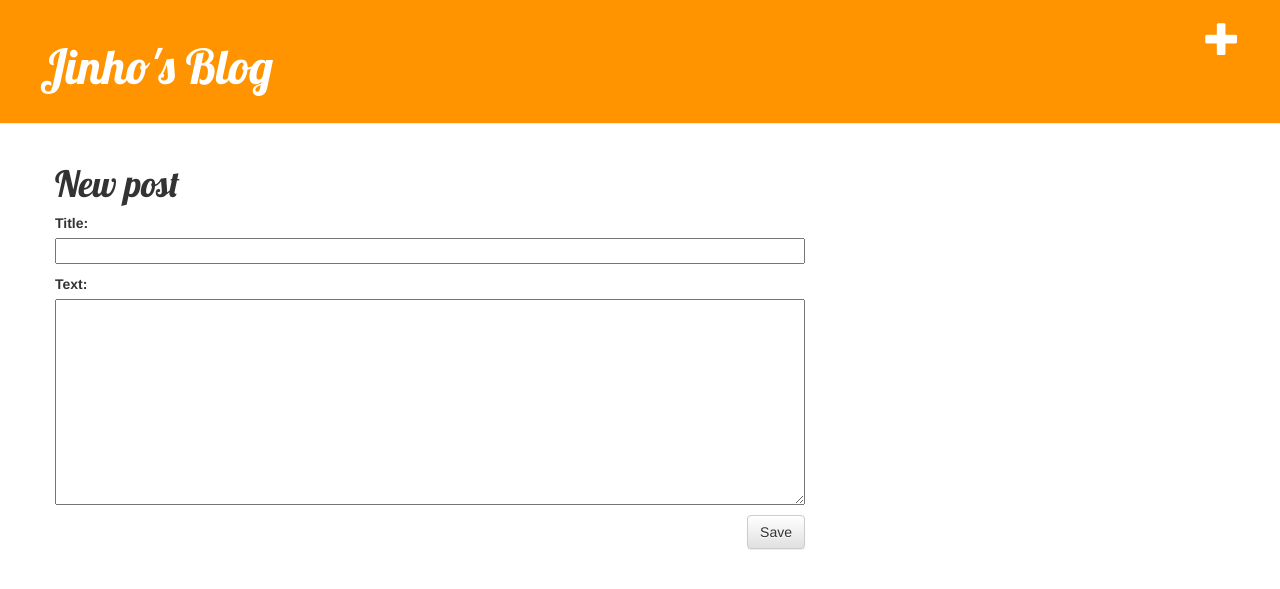
After one commit to jinhojangkr/my-first-blog, a Django app: page /post/new/ in a window 1280 px wide. The commit adds this page. Shown: the top 589 px of the page. Run offline with Django 3.2, Linux system fonts and the light colour scheme; some libraries are stand-ins or nearby versions.

Commit message:
Added views

```diff
--- /dev/null
+++ b/blog/forms.py
@@ -0,0 +1,9 @@
+from django import forms
+
+from .models import Post
+
+class PostForm(forms.ModelForm):
+
+	class Meta:
+		model = Post
+		fields = ('title', 'text',)
--- a/blog/static/css/blog.css
+++ b/blog/static/css/blog.css
@@ -22,6 +22,7 @@ h1, h2, h3, h4 {
 font-family: 'Lobster', cursive;
 }
 .date {
+float: right;
 color: #828282;
 }
 .save {
--- a/blog/templates/blog/base.html
+++ b/blog/templates/blog/base.html
@@ -9,13 +9,14 @@
 	</head>
 	<body>
 		<div class="page-header">
-		<h1><a href="/">Jinho's Blog</a></h1>
+			<a href="{% url 'post_new' %}" class="top-menu"><span class="glyphicon glyphicon-plus"></span></a>
+			<h1><a href="/">Jinho's Blog</a></h1>
 		</div>
 		<div class="content container">
 		<div class="row">
 		<div class="col-md-8">
-		{% block content %}
-		{% endblock %}
+			{% block content %}
+			{% endblock %}
 		</div>
 		</div>
 		</div>
--- a/blog/templates/blog/post_detail.html
+++ b/blog/templates/blog/post_detail.html
@@ -6,6 +6,8 @@
 {{ post.published_date }}
 </div>
 {% endif %}
+<a class="btn btn-default" href="{% url 'post_edit' pk=post.pk %}"><span class="glyphicon glyphicon-pencil"></
+span></a>
 <h1>{{ post.title }}</h1>
 <p>{{ post.text|linebreaksbr }}</p>
 </div>
--- /dev/null
+++ b/blog/templates/blog/post_edit.html
@@ -0,0 +1,9 @@
+{% extends 'blog/base.html' %}
+
+{% block content %}
+	<h1>New post</h1>
+	<form method="POST" class="post-form">{% csrf_token %}
+		{{ form.as_p }}
+		<button type="submit" class="save btn btn-default">Save</button>
+	</form>
+{% endblock %}
--- a/blog/urls.py
+++ b/blog/urls.py
@@ -4,4 +4,6 @@ from . import views
 urlpatterns = [
 	url(r'^$', views.post_list, name='post_list'),
 	url(r'^post/(?P<pk>[0-9]+)/$', views.post_detail, name='post_detail'),
+	url(r'^post/new/$', views.post_new, name='post_new'),
+	url(r'^post/(?P<pk>[0-9]+)/edit/$', views.post_edit, name='post_edit'),
 ]
--- a/blog/views.py
+++ b/blog/views.py
@@ -1,6 +1,8 @@
+from django.shortcuts import redirect
 from django.shortcuts import render, get_object_or_404
 from django.utils import timezone
 from .models import Post
+from .forms import PostForm
 
 def post_detail(request, pk):
 	post = get_object_or_404(Post, pk=pk)
@@ -9,3 +11,30 @@ def post_detail(request, pk):
 def post_list(request):
 	posts = Post.objects.filter(published_date__lte=timezone.now()).order_by('published_date')
 	return render(request, 'blog/post_list.html', {'posts': posts})
+
+def post_new(request):
+	if request.method == "POST":
+		form = PostForm(request.POST)
+		if form.is_valid():
+			post = form.save(commit=False)
+			post.author = request.user
+			post.published_date = timezone.now()
+			post.save()
+			return redirect('post_detail', pk=post.pk)
+	else:
+		form = PostForm()
+	return render(request, 'blog/post_edit.html', {'form': form})
+
+def post_edit(request, pk):
+	post = get_object_or_404(Post, pk=pk)
+	if request.method == "POST":
+		form = PostForm(request.POST, instance=post)
+		if form.is_valid():
+			post = form.save(commit=False)
+			post.author = request.user
+			post.published_date = timezone.now()
+			post.save()
+			return redirect('post_detail', pk=post.pk)
+	else:
+		form = PostForm(instance=post)
+	return render(request, 'blog/post_edit.html', {'form': form})
```
Lines whose indentation alone changed are shown as unchanged.
